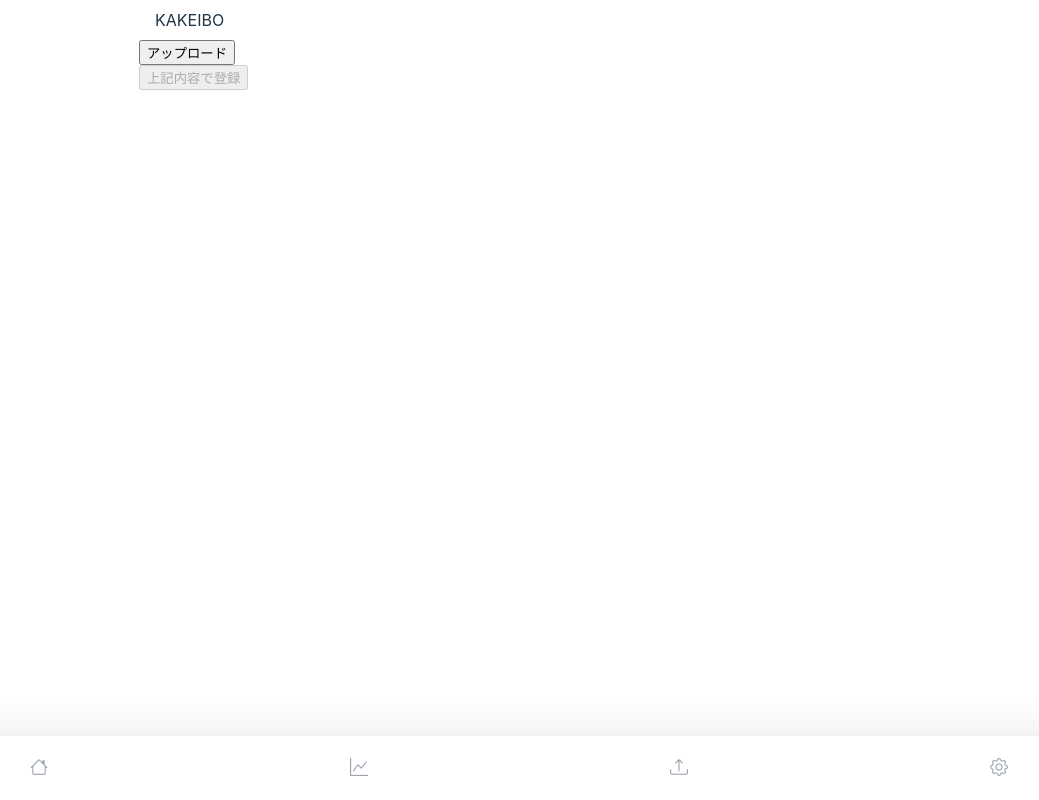
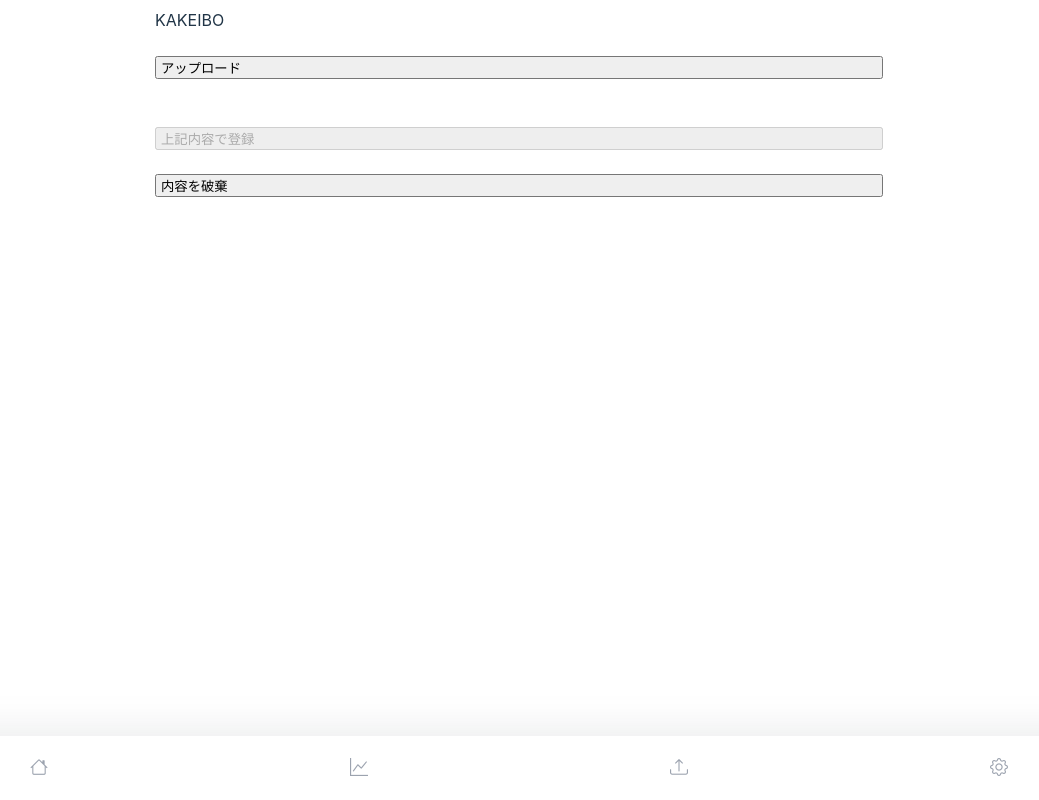
Before and after one commit to myuon/glowing-octo-barnacle, a React (Vite) app in the folder web/: page /import in a window 1280 px wide. Shown: the whole page, without its empty margins (121-1160 px from the left). Built offline with nearby package versions, Linux system fonts and the light colour scheme.

Commit message:
fix: padding

```diff
--- a/web/src/layouts/Index.tsx
+++ b/web/src/layouts/Index.tsx
@@ -22,6 +22,7 @@ export const IndexLayout = () => {
       </header>
       <main
         css={css`
+          padding: 16px;
           margin-bottom: 120px;
         `}
       >
--- a/web/src/pages/Import.tsx
+++ b/web/src/pages/Import.tsx
@@ -6,6 +6,7 @@ import { useRef, useState } from "react";
 import { Table } from "../components/Table";
 import { getAuthToken } from "../components/auth";
 import { SHA256 } from "../helper/sha256";
+import { TextButton } from "../components/Button";
 
 export interface ImportedTransaction {
   schema: string;
@@ -139,14 +140,19 @@ export const ImportPage = () => {
   const header = Object.keys(data[0] ?? {});
 
   return (
-    <>
-      <button
+    <div
+      css={css`
+        display: grid;
+        gap: 24px;
+      `}
+    >
+      <TextButton
         onClick={() => {
           ref.current?.click();
         }}
       >
         アップロード
-      </button>
+      </TextButton>
       <input
         type="file"
         accept="text/csv"
@@ -179,7 +185,7 @@ export const ImportPage = () => {
 
       <Table header={header} data={data} />
 
-      <button
+      <TextButton
         disabled={data.length === 0}
         onClick={async () => {
           const records = data
@@ -204,7 +210,14 @@ export const ImportPage = () => {
         }}
       >
         上記内容で登録
-      </button>
-    </>
+      </TextButton>
+      <TextButton
+        onClick={() => {
+          setData([]);
+        }}
+      >
+        内容を破棄
+      </TextButton>
+    </div>
   );
 };
--- a/web/src/pages/Index.tsx
+++ b/web/src/pages/Index.tsx
@@ -77,7 +77,6 @@ export const IndexPage = () => {
       css={css`
         display: grid;
         gap: 32px;
-        padding: 16px;
       `}
     >
       <h2>Overview</h2>
--- a/web/src/pages/Login.tsx
+++ b/web/src/pages/Login.tsx
@@ -1,6 +1,7 @@
 import { GoogleAuthProvider, signInWithPopup } from "firebase/auth";
-import { Link, useNavigate } from "react-router-dom";
+import { useNavigate } from "react-router-dom";
 import { auth } from "../api/firebase";
+import { TextButton } from "../components/Button";
 
 const provider = new GoogleAuthProvider();
 
@@ -9,9 +10,7 @@ export const LoginPage = () => {
 
   return (
     <div>
-      <Link to="/">INDEX</Link>
-
-      <button
+      <TextButton
         onClick={async () => {
           const result = await signInWithPopup(auth, provider);
           const credential = GoogleAuthProvider.credentialFromResult(result);
@@ -27,7 +26,7 @@ export const LoginPage = () => {
         }}
       >
         Sign In With Google
-      </button>
+      </TextButton>
     </div>
   );
 };
--- a/web/src/pages/Monthly.tsx
+++ b/web/src/pages/Monthly.tsx
@@ -74,7 +74,6 @@ export const MonthlyPage = () => {
       css={css`
         display: grid;
         gap: 24px;
-        padding: 16px;
       `}
     >
       <header
```
